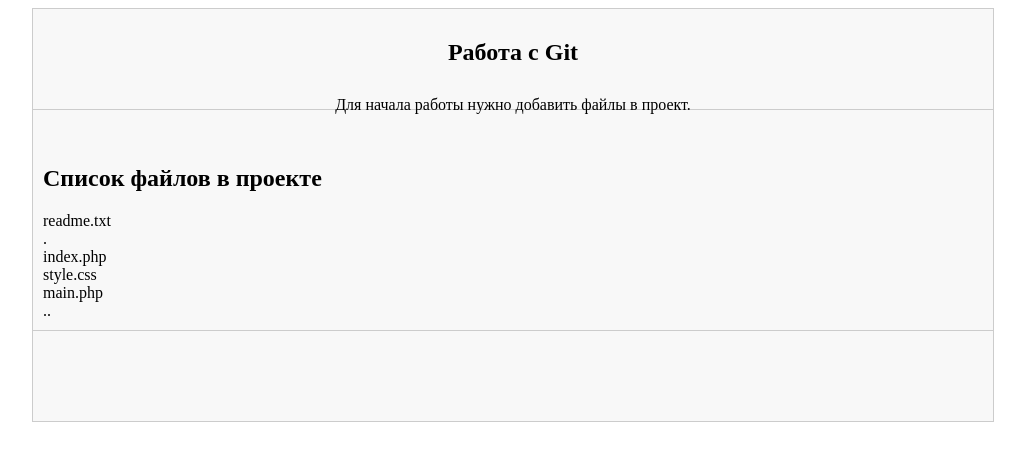
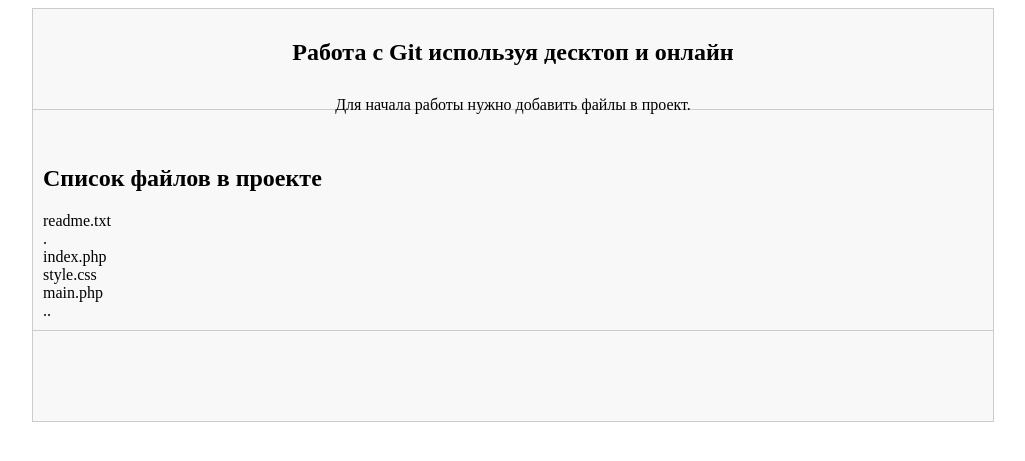
Before and after one commit to alex32883/r1, a PHP site: page / in a window 1280 px wide. Shown: the top 461 px of the page, without its empty margins (127-1152 px from the left). Run offline with PHP 8.4, Linux system fonts and the light colour scheme.

Commit message:
Начало работы 1
Начало работы, изменил файл index.php

```diff
--- a/index.php
+++ b/index.php
@@ -13,7 +13,7 @@
 
 		<div id="wrapper">
 			<div id="header">
-				<h2>Работа с Git</h2>
+				<h2>Работа с Git используя десктоп и онлайн</h2>
 				<p>Для начала работы нужно добавить файлы в проект.</p>
 			</div>
 
```
Also changed, not shown: readme.txt.
